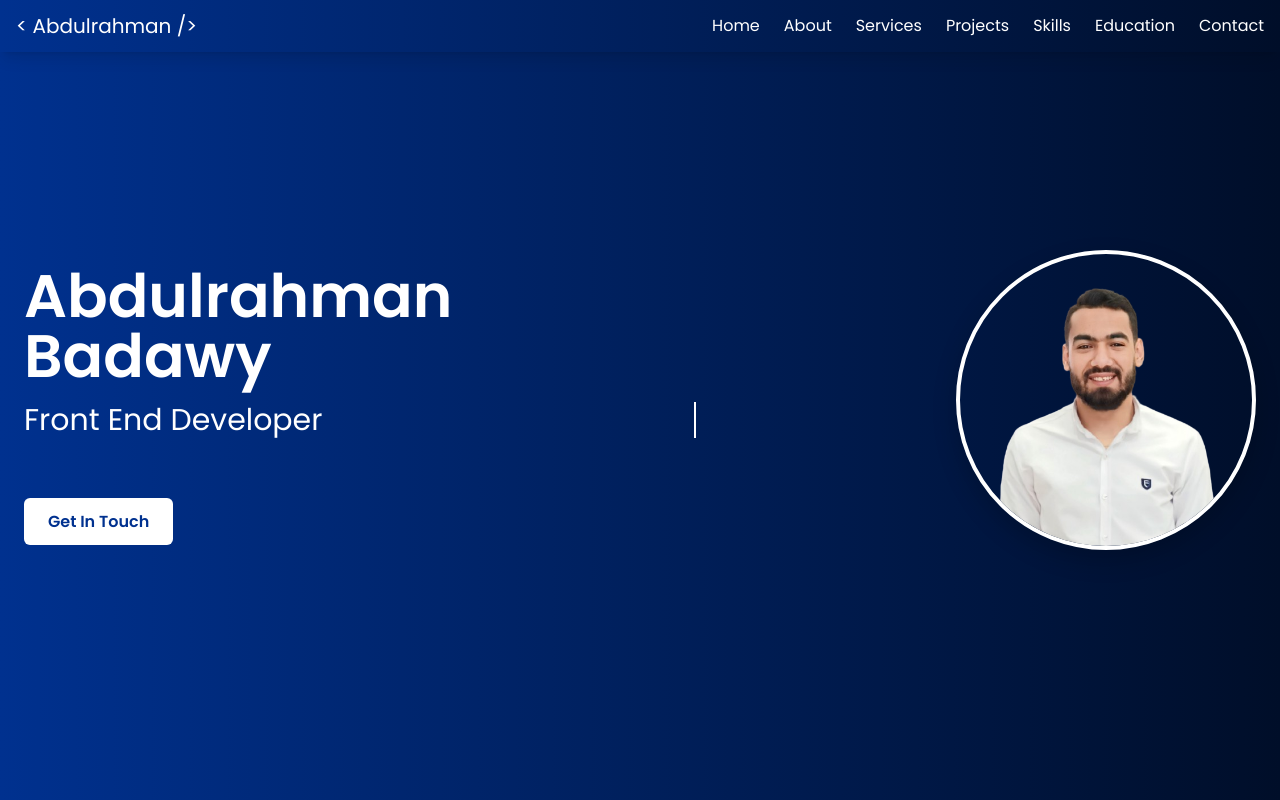
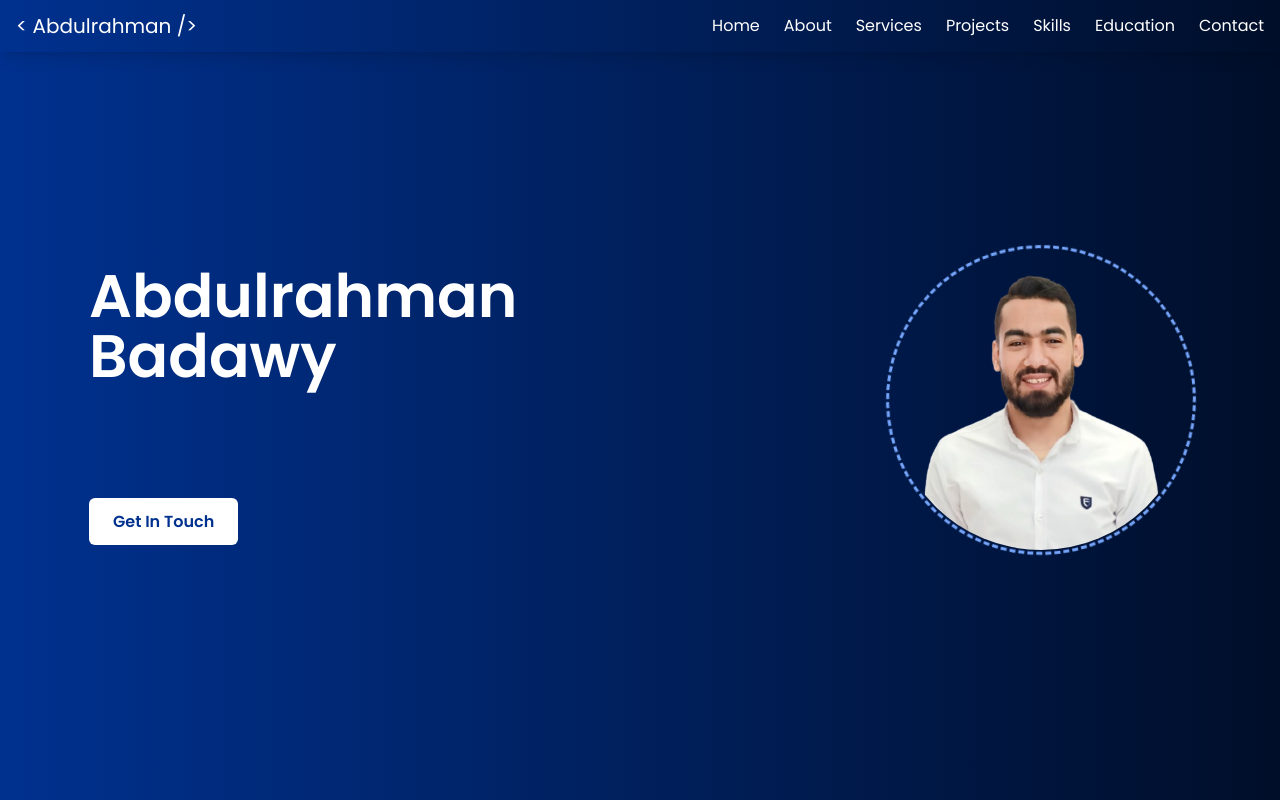
Before and after one commit to abdoBadawy74/new_portfolio, a Next.js app: page / in a window 1280 px wide. Built offline with nearby package versions, Linux system fonts and the light colour scheme.

Commit message:
Implement typing animation in Hero component and add border animation to profile image

```diff
--- a/app/globals.css
+++ b/app/globals.css
@@ -113,3 +113,28 @@ body {
   transform: scale(1.03);
   box-shadow: 0 15px 30px rgba(0, 0, 0, 0.3);
 }
+
+.border-animation {
+  position: relative;
+  display: inline-block;
+  border-radius: 50%;
+}
+.border-animation::before {
+  content: "";
+  position: absolute;
+  top: -5px;
+  left: -5px;
+  right: -5px;
+  bottom: -5px;
+  border: 3px dashed #75a4fa;
+  border-radius: 50%;
+  animation: spin 1s linear infinite;
+}
+@keyframes spin {
+  from {
+    transform: rotate(0deg);
+  }
+  to {
+    transform: rotate(360deg);
+  }
+}
--- a/components/Hero/Hero.jsx
+++ b/components/Hero/Hero.jsx
@@ -1,25 +1,91 @@
-import Image from 'next/image'
-import profile from "../../assets/profile.png"
+"use client";
+import { useEffect } from 'react';
+import Image from 'next/image';
+import profile from "../../assets/profile.png";
 
 export default function Hero() {
+    // Multiple text typing animation with blinking cursor
+    useEffect(() => {
+        const typingTextElement = document.getElementById('typing-text');
+        const textArray = [
+            "Front End Developer",
+            "Web Designer",
+            "JavaScript Developer",
+            "React Developer",
+            "Next.js Developer",
+            "UI/UX Designer",
+            "Freelancer",
+        ];
+        let textIndex = 0;
+        let charIndex = 0;
+        let isDeleting = false;
+
+        function typeText() {
+            const currentText = textArray[textIndex];
+
+            if (isDeleting) {
+                typingTextElement.textContent = currentText.substring(0, charIndex - 1);
+                charIndex--;
+            } else {
+                typingTextElement.textContent = currentText.substring(0, charIndex + 1);
+                charIndex++;
+            }
+
+            if (!isDeleting && charIndex === currentText.length) {
+                isDeleting = true;
+                setTimeout(typeText, 1500);
+            } else if (isDeleting && charIndex === 0) {
+                isDeleting = false;
+                textIndex = (textIndex + 1) % textArray.length;
+                setTimeout(typeText, 500);
+            } else {
+                // Typing speed varies for a more natural effect
+                const typingSpeed = isDeleting ? 80 : Math.random() * (120 - 50) + 50;
+                setTimeout(typeText, typingSpeed);
+            }
+        }
+
+        // Start typing animation after 1 second
+        setTimeout(typeText, 1000);
+    }, []);
+
     return (
-        //  !--Hero Section-- >
         <header className="h-screen bg-gradient-primary text-white flex items-center pt-10 md:pt-0">
             <div className="container mx-auto px-6">
-                <div className="flex flex-col md:flex-row items-center justify-between">
+                <div className="flex flex-col md:flex-row items-center justify-around">
                     <div className="max-w-2xl mb-8 md:mb-0">
                         <h1 className="text-4xl md:text-6xl font-semibold mb-4">Abdulrahman Badawy</h1>
                         <div className="h-12 overflow-hidden">
-                            <h2 className="text-2xl md:text-3xl mb-6 typing-text" id="typing-text">Front End Developer</h2>
+                            <h2
+                                className="text-2xl md:text-3xl mb-6 typing-text w-fit"
+                                id="typing-text"
+                            >
+                                Front End Developer
+                            </h2>
                         </div>
-                        <p className="text-lg mb-8 slide-in-left">Creating responsive and engaging web experiences</p>
-                        <a href="#contact" className="bg-white text-primary px-6 py-3 rounded-md font-semibold hover:bg-gray-100 transition pulse">Get In Touch</a>
+                        <p className="text-lg mb-8 slide-in-left">
+                            Creating responsive and engaging web experiences
+                        </p>
+                        <a
+                            href="#contact"
+                            className="bg-white text-primary px-6 py-3 rounded-md font-semibold hover:bg-gray-100 transition pulse"
+                        >
+                            Get In Touch
+                        </a>
                     </div>
-                    <div className="rounded-full profile-image overflow-hidden w-[300px] h-[300px] p-3">
-                        <Image src={profile} alt="Abdulrahman Badawy" width={300} height={300} />
+                    <div className="border-animation">
+                        <div className="rounded-full overflow-hidden w-[250px] h-[250px] md:w-[300px] md:h-[300px]">
+                            <Image
+                                src={profile}
+                                alt="Abdulrahman Badawy"
+                                width={250}
+                                height={250}
+                                className="md:w-[350px] md:h-[350px]"
+                            />
+                        </div>
                     </div>
                 </div>
             </div>
         </header>
-    )
+    );
 }
```
